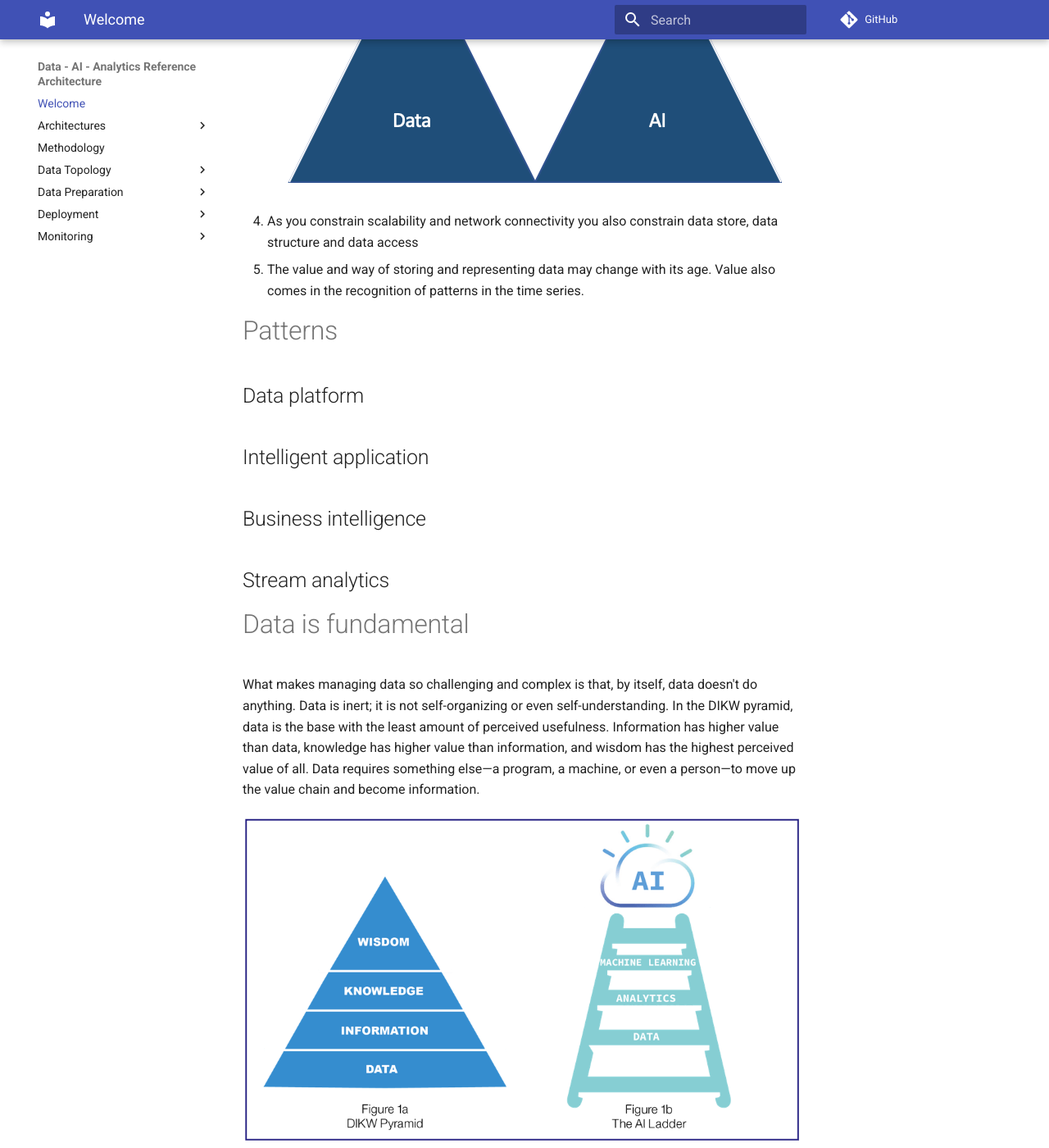
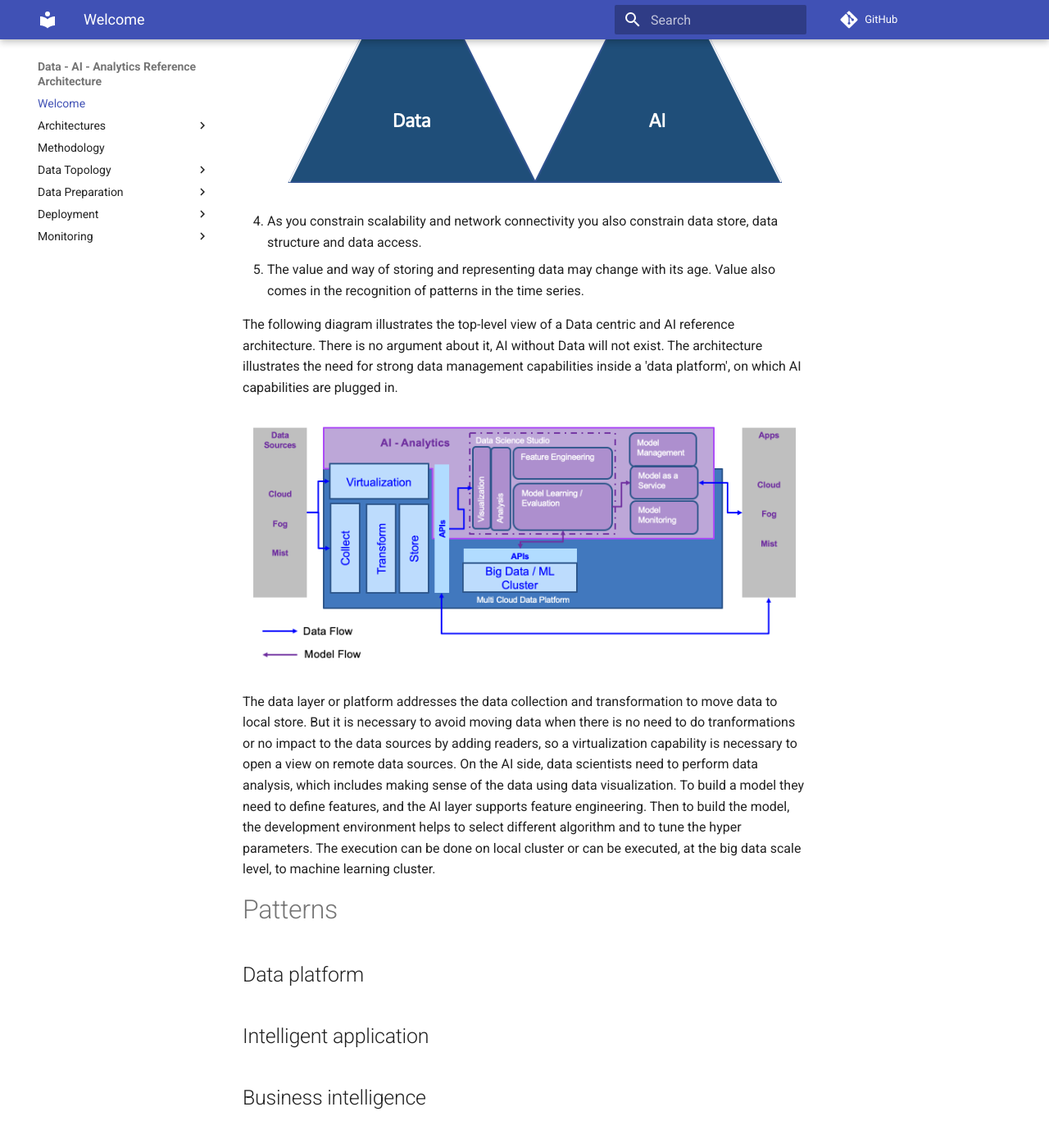
Before and after one commit to ibm-cloud-architecture/refarch-data-ai-analytics, an MkDocs documentation site: the page built from docs/index.md, in a window 1280 px wide and 1400 px high, scrolled down 999 px. Shown: the whole window at 82% size. Built offline with MkDocs 1.6.1 and Material for MkDocs 9.7.7, drawn with Linux system fonts in a browser that asks for light colours; comment, search, counter and statistics services are not loaded.

Commit message:
Add diagrams

```diff
--- a/docs/index.md
+++ b/docs/index.md
@@ -8,9 +8,19 @@ In this reference architecture, we are focusing on defining architecture pattern
 2. Different application patterns apply different data specialisation.
 1. There is a clear dependency between AI and Data management, but for an intelligent application context there are a Data concern, a AI model management concern, a multi cloud deployment concerns.
   ![](d1.png)
+1. As you constrain scalability and network connectivity you also constrain data store, data structure and data access.
+1. The value and way of storing and representing data may change with its age. Value also comes in the recognition of patterns in the time series.
 
-3. As you constrain scalability and network connectivity you also constrain data store, data structure and data access
-4. The value and way of storing and representing data may change with its age. Value also comes in the recognition of patterns in the time series.
+The following diagram illustrates the top-level view of a Data centric and AI reference architecture. There is no argument about it, AI without Data will not exist. The architecture illustrates the need for strong data management capabilities inside a 'data platform', on which AI capabilities are plugged in.
+
+![](data-ai-ra.png)
+
+The data layer or platform addresses the data collection and transformation to move data to local store. But it is necessary to avoid moving data when there is no need to do tranformations or no impact to the data sources by adding readers, so a virtualization capability is necessary to open a view on remote data sources. On the AI side, data scientists need to perform data analysis, which includes making sense of the data using data visualization. To build a model they need to define features, and the AI layer supports feature engineering. Then to build the model, the development environment helps to select different algorithm and to tune the hyper parameters. The execution can be done on local cluster or can be executed, at the big data scale level, to machine learning cluster.
+
+ <TBC>
+
+
+
 
 # Patterns
 
```
Also changed, not shown: docs/data-ai-ra.png (added).
